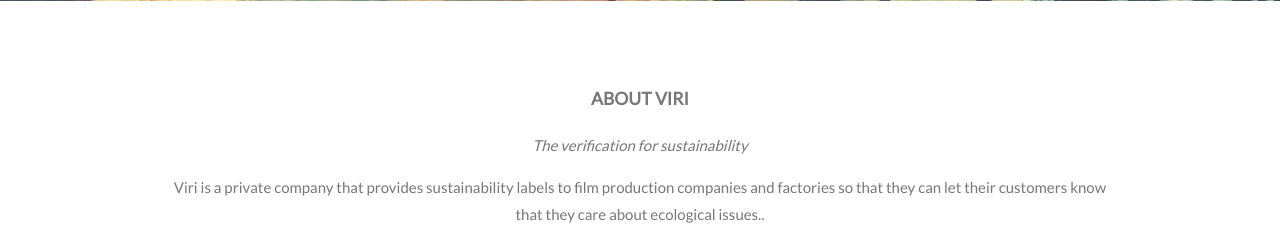
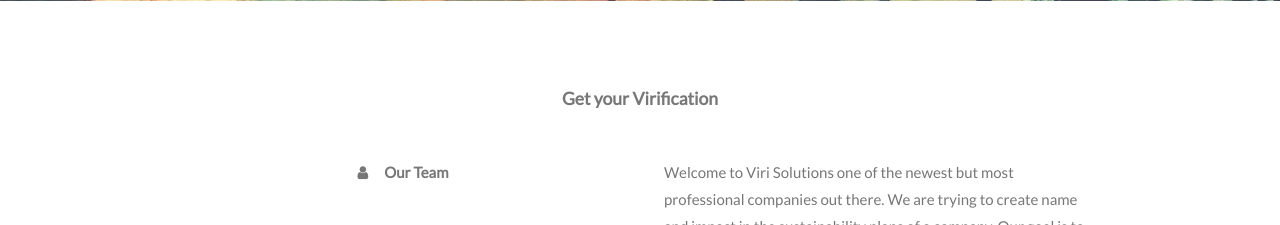
Before and after one commit to markieboy223/viri2022, a Laravel app: page / in a window 1280 px wide. Shown: the part 799-1024 px from the top of the page. Run offline with Laravel 8, Linux system fonts and the light colour scheme.

Commit message:
Tekst homepagina

```diff
--- a/resources/views/home.blade.php
+++ b/resources/views/home.blade.php
@@ -14,10 +14,8 @@
 
 <!-- Container (About Section) -->
 <div class="JMSoft-content JMSoft-container JMSoft-padding-64" id="about">
-    <h3 class="JMSoft-center">ABOUT VIRI</h3>
-    <p class="JMSoft-center"><em>The verification for sustainability</em></p>
-    <p class="JMSoft-center">Viri is a private company that provides sustainability labels to film production companies
-        and factories so that they can let their customers know that they care about ecological issues..</p>
+    <h3 class="JMSoft-center">Get your Virification</h3>
+    <p class="JMSoft-center"><em></em></p>
     <div class="JMSoft-row">
         <div class="JMSoft-col m6 JMSoft-center JMSoft-padding-large">
             <p><b><i class="fa fa-user JMSoft-margin-right"></i>Our Team</b></p><br>
@@ -28,14 +26,7 @@
 
         <!-- Hide this text on small devices -->
         <div class="JMSoft-col m6 JMSoft-hide-small JMSoft-padding-large">
-            <p>Welcome to my website. I am lorem ipsum consectetur adipiscing elit, sed do eiusmod tempor incididunt ut
-                labore et dolore magna aliqua. Ut enim ad minim veniam, quis nostrud exercitation ullamco laboris nisi
-                ut aliquip ex ea commodo consequat. Duis aute irure
-                dolor in reprehenderit in voluptate velit esse cillum dolore eu fugiat nulla pariatur. Excepteur sint
-                occaecat cupidatat non proident, sunt in culpa qui officia deserunt mollit anim id est laborum
-                consectetur adipiscing elit, sed do eiusmod tempor
-                incididunt ut labore et dolore magna aliqua. Ut enim ad minim veniam, quis nostrud exercitation ullamco
-                laboris nisi ut aliquip ex ea commodo consequat.</p>
+            <p>Welcome to Viri Solutions one of the newest but most professional companies out there. We are trying to create name and impact in the sustainability plans of a company. Our goal is to make every company so sustainable as possible. A lot of companies aren’t clear about how sustainable their products are and their packaging is.  With the Virification they can change that. The Virification is a quality mark that gives a look into the sustainability of a company.Welcome to Viri Solutions one of the newest but most professional companies out there. We are trying to create name and impact in the sustainability plans of a company. Our goal is to make every company so sustainable as possible. A lot of companies aren’t clear about how sustainable their products are and their packaging is.  With the Virification they can change that. The Virification is a quality mark that gives a look into the sustainability of a company.</p>
         </div>
     </div>
 </div>
```
